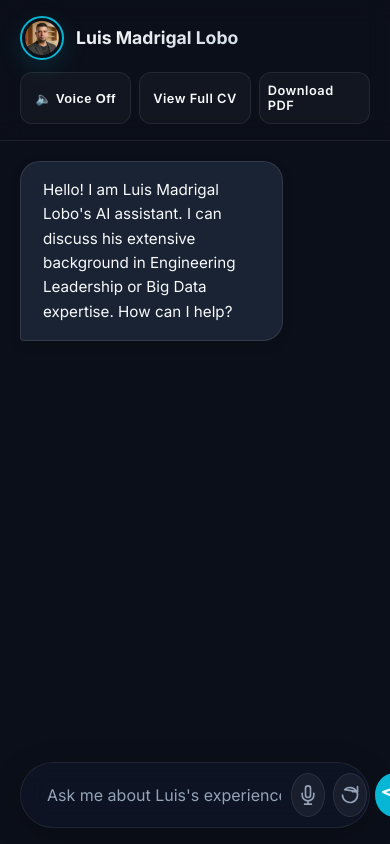
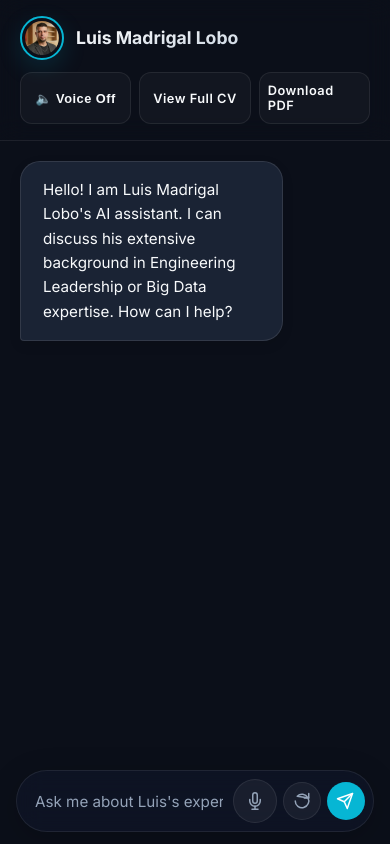
Before and after one commit to luimadrigal/ai-portfolio-cv, a React (Vite) app: page / in a window 390 px wide. Built offline with nearby package versions, Linux system fonts and the light colour scheme; no server answers.

Commit message:
fix: audio feat UI

```diff
--- a/src/components/ChatInterface.css
+++ b/src/components/ChatInterface.css
@@ -259,6 +259,7 @@
 
 .input-pill input {
     flex: 1;
+    min-width: 0;
     background: transparent;
     border: none;
     color: var(--text-primary);
@@ -272,6 +273,7 @@
 }
 
 .send-btn {
+    flex-shrink: 0;
     background: var(--accent-cyan);
     border: none;
     width: 44px;
@@ -287,6 +289,7 @@
 }
 
 .clear-btn {
+    flex-shrink: 0;
     background: rgba(255, 255, 255, 0.05);
     border: 1px solid var(--border);
     width: 44px;
@@ -377,7 +380,22 @@
         font-size: 0.8rem;
     }
     .input-area {
-        padding: 16px 20px;
+        padding: 12px 16px;
+    }
+    .input-pill {
+        padding: 8px 8px 8px 16px;
+    }
+    .input-pill input {
+        font-size: 0.95rem;
+    }
+    .send-btn, .clear-btn, .mic-btn {
+        width: 38px;
+        height: 38px;
+        margin-left: 6px;
+    }
+    .send-btn svg, .clear-btn svg, .mic-btn svg {
+        width: 18px;
+        height: 18px;
     }
     .message-list {
         padding: 20px;
@@ -385,6 +403,7 @@
 }
 
 .mic-btn {
+    flex-shrink: 0;
     background: rgba(255, 255, 255, 0.05);
     border: 1px solid var(--border);
     width: 44px;
```
